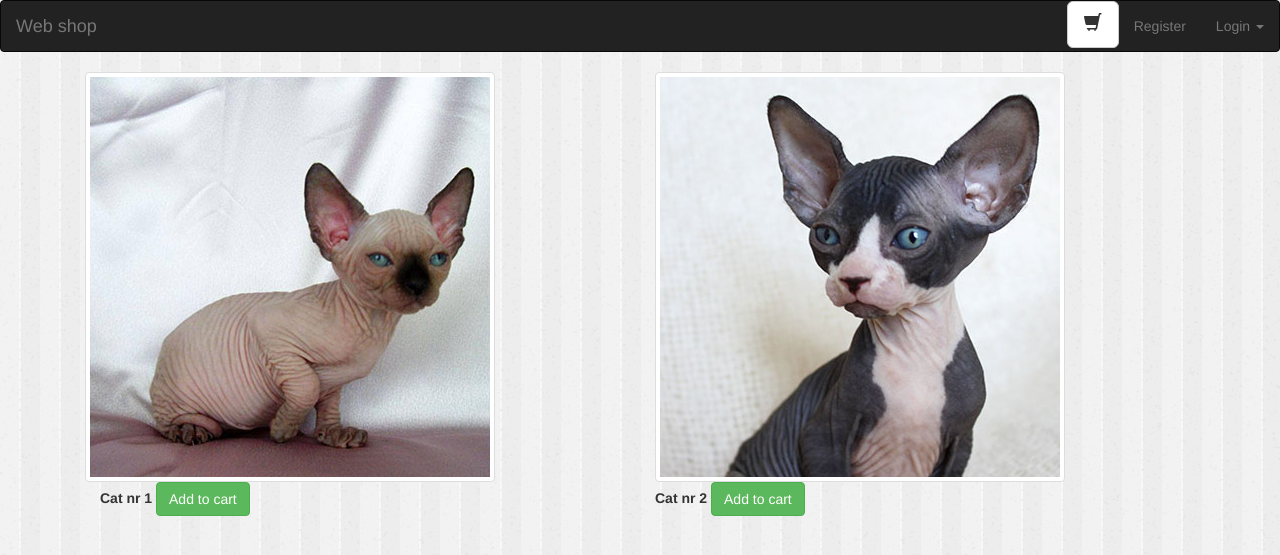
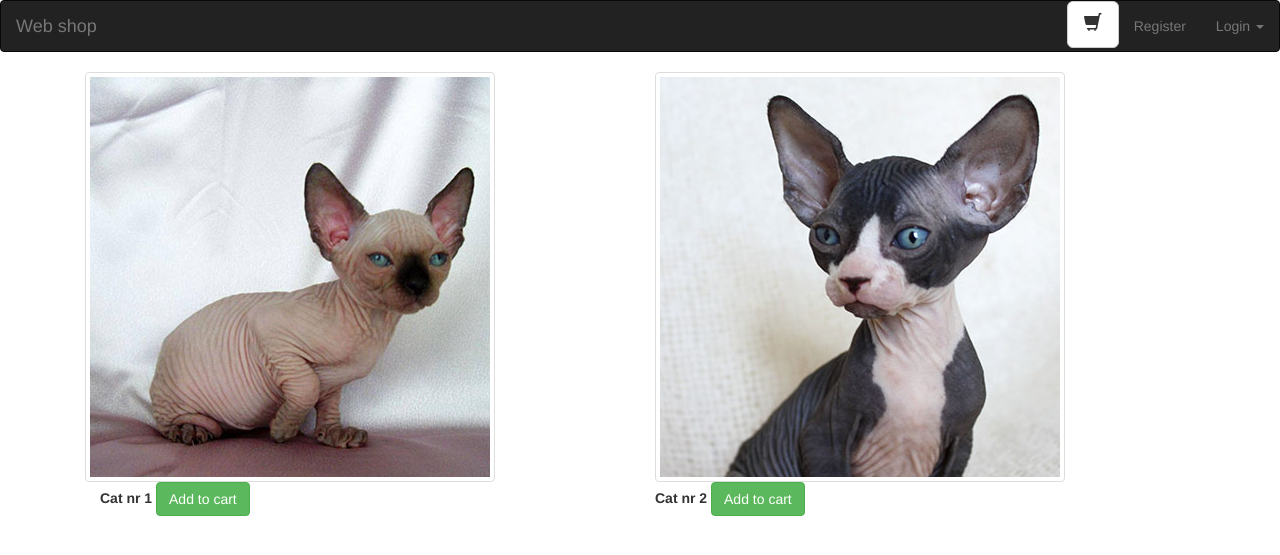
Before and after one commit to felixhedlund/web_security_project, a PHP site: page / in a window 1280 px wide. Shown: the top 555 px of the page. Run offline with PHP 8.4, Linux system fonts and the light colour scheme; some libraries are stand-ins or nearby versions.

Commit message:
Background image

```diff
--- a/index.php
+++ b/index.php
@@ -59,7 +59,7 @@
     <script src="assets/js/bootstrap.min.js"></script>
     <link href="assets/css/bootstrap.min.css" rel="stylesheet" media="screen">
     <style type="text/css">
-        body { background: url(assets/images/bglight.png); }
+        body { background: url(assets/images/background.png); }
         .hero-unit { background-color: #fff; }
         .center { display: block; margin: 0 auto; }
     </style>
```
Also changed, not shown: assets/images/background.png (added), assets/images/bglight-old.png (renamed from assets/images/bglight.png), assets/images/border-puppy-animal-paw.jpg (added), 1 other file.
